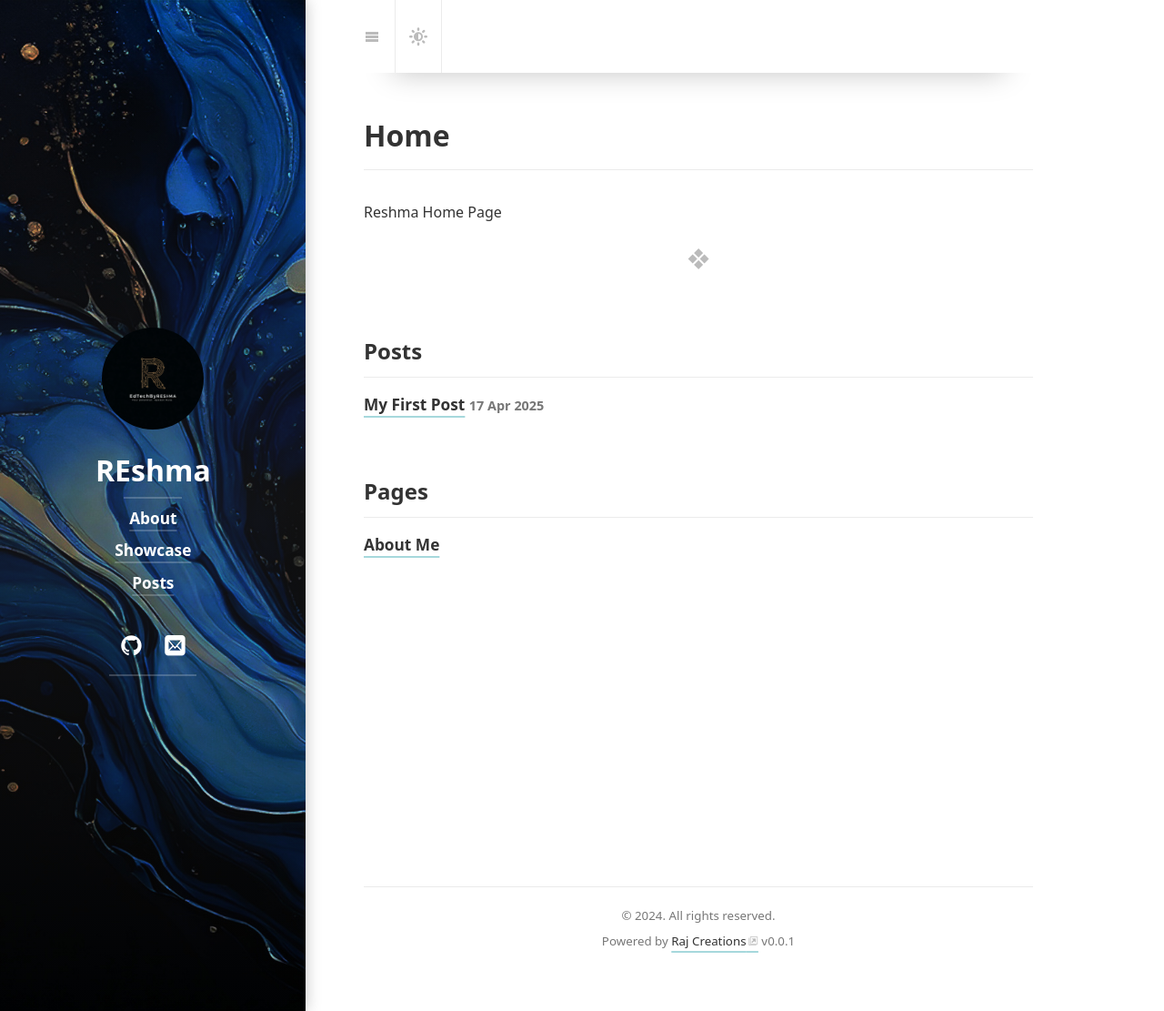
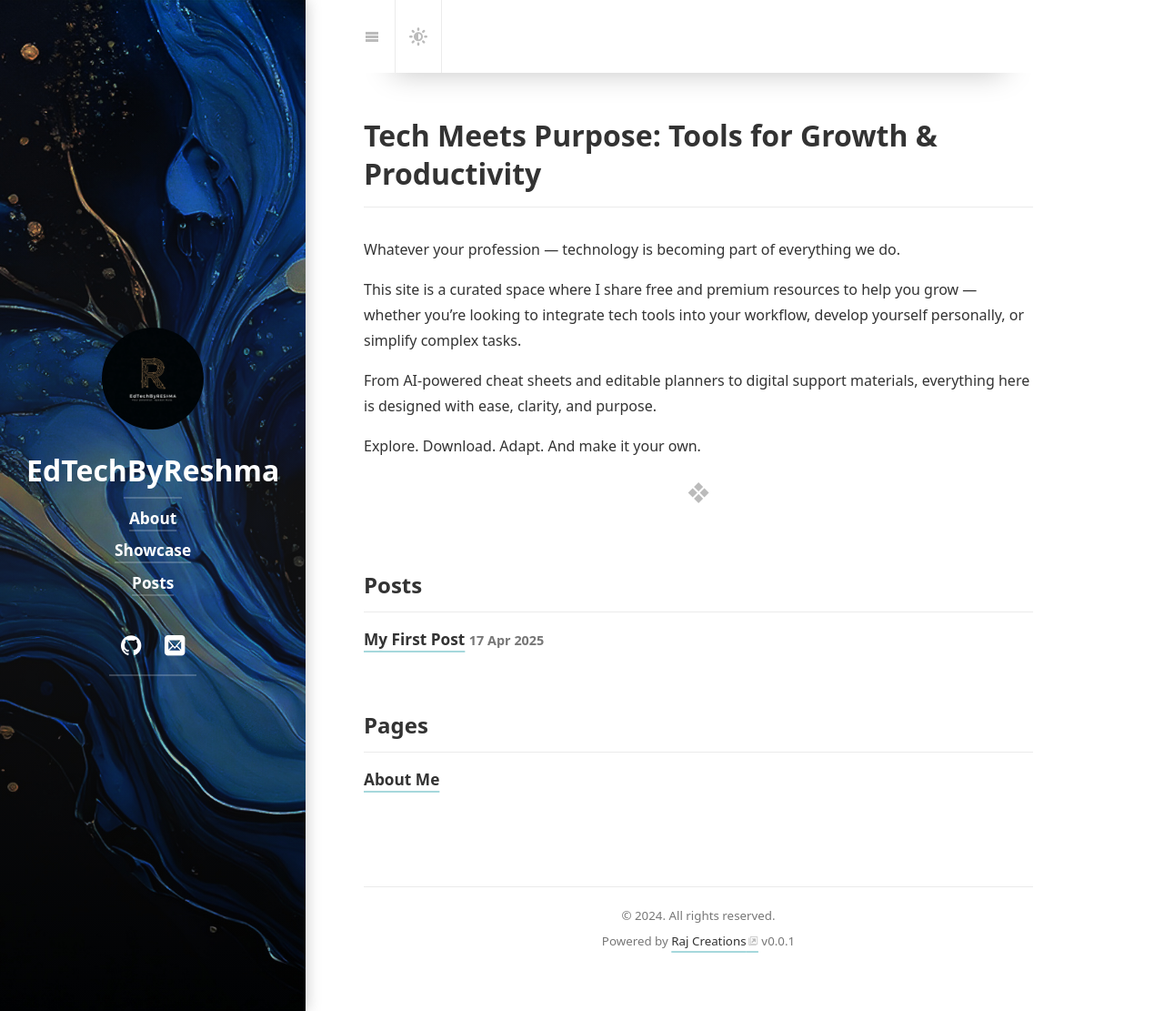
Before and after one commit to ReshmaAbdulRazack/ReshmaAbdulRazack.github.io, a Jekyll site: the page built from index.md, in a window 1280 px wide and 1111 px high. Shown: the whole window at 91% size. Built offline with Jekyll 4.4.1, drawn with Linux system fonts in a browser that asks for light colours; cached includes are drawn as plain includes; some web fonts are replaced.

Commit message:
home_page

```diff
--- a/_config.yml
+++ b/_config.yml
@@ -1,5 +1,5 @@
 lang:                  en
-title:                 REshma
+title:                 EdTechByReshma
 copyright:             © 2024. All rights reserved.
 
 accent_image:          /assets/img/sidebar-lg.jpg
--- a/index.md
+++ b/index.md
@@ -1,5 +1,11 @@
 ---
 layout: default
-title: Home
+title: "Tech Meets Purpose: Tools for Growth & Productivity"
 ---
-Reshma Home Page
+Whatever your profession — technology is becoming part of everything we do.
+
+This site is a curated space where I share free and premium resources to help you grow — whether you're looking to integrate tech tools into your workflow, develop yourself personally, or simplify complex tasks.
+
+From AI-powered cheat sheets and editable planners to digital support materials, everything here is designed with ease, clarity, and purpose.
+
+Explore. Download. Adapt. And make it your own.
```
